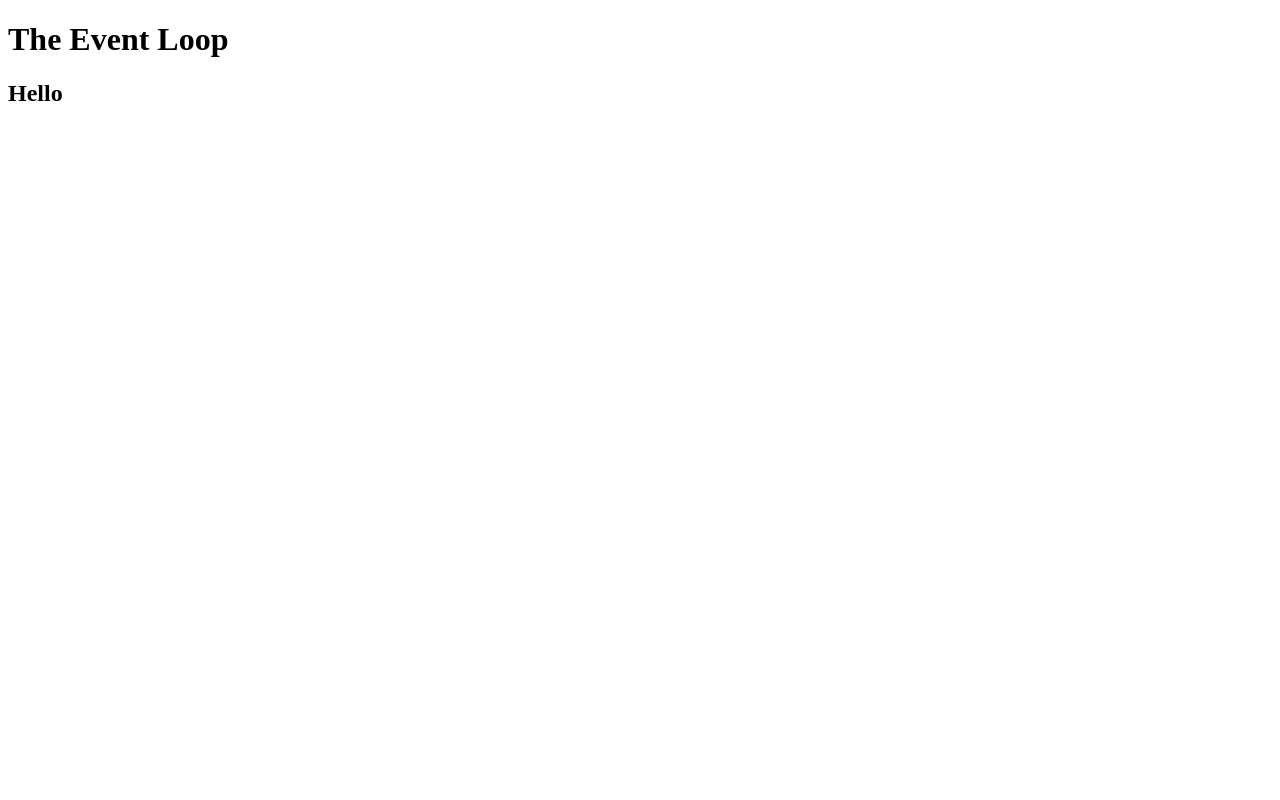
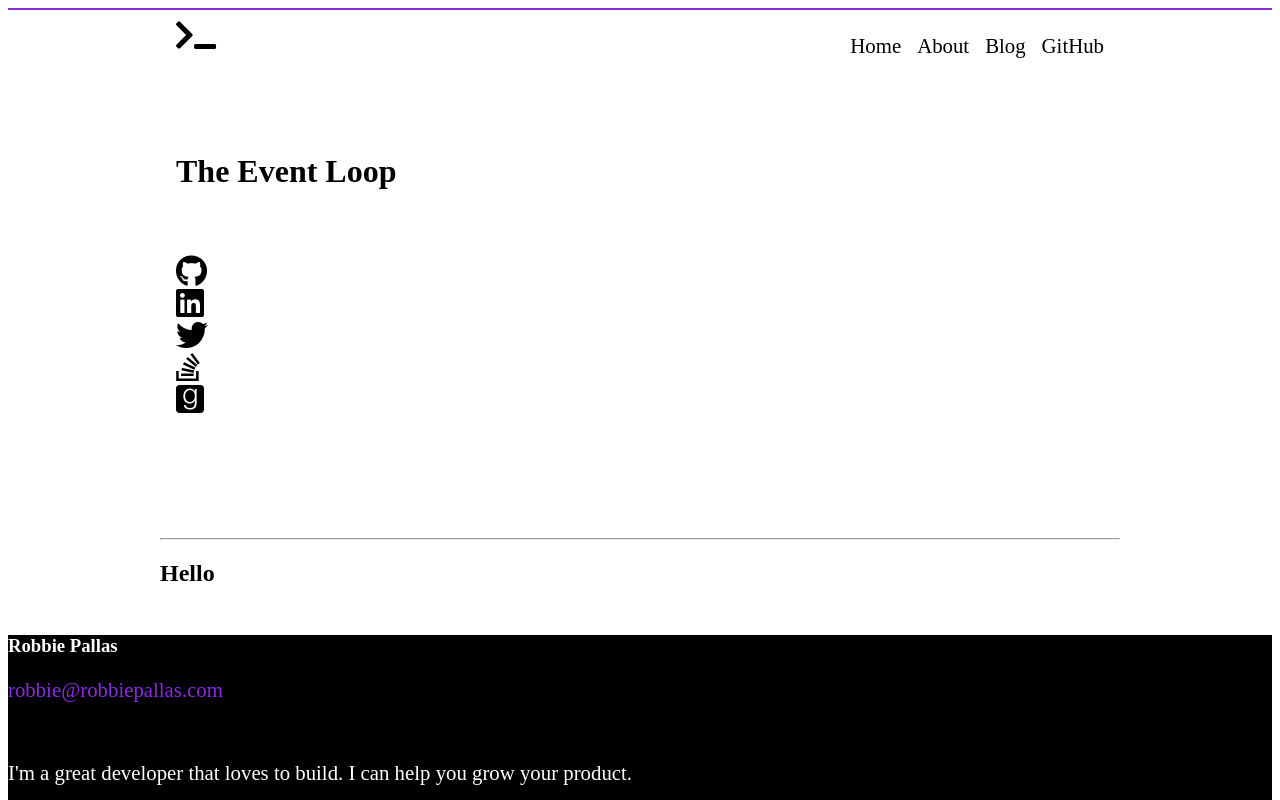
Before and after one commit to rpallas/robbiepallas.com, a Gatsby site: page /blog/the-event-loop in a window 1280 px wide. Shown: the top 800 px of the page. Built offline with nearby package versions, Linux system fonts and the light colour scheme; Gatsby itself is replaced by a stand-in of ours.

Commit message:
adds site layout to blog posts

```diff
--- a/src/templates/post.js
+++ b/src/templates/post.js
@@ -2,13 +2,19 @@ import React from 'react'
 import Helmet from 'react-helmet'
 import { graphql } from 'gatsby'
 
+import Layout from "../components/layout/Layout"
+import MyJumbo from "../components/myJumbo/MyJumbo"
+
 export default function Template({ data }) {
   const { markdownRemark: post } = data;
   return (
-    <div>
-      <h1>{post.frontmatter.title}</h1>
+    <div className="App">
+    <Layout>
+      <MyJumbo title={post.frontmatter.title} />
+      <hr />
       <div dangerouslySetInnerHTML={{__html: post.html}} />
-    </div>
+    </Layout>
+  </div>
   )
 }
 
```
